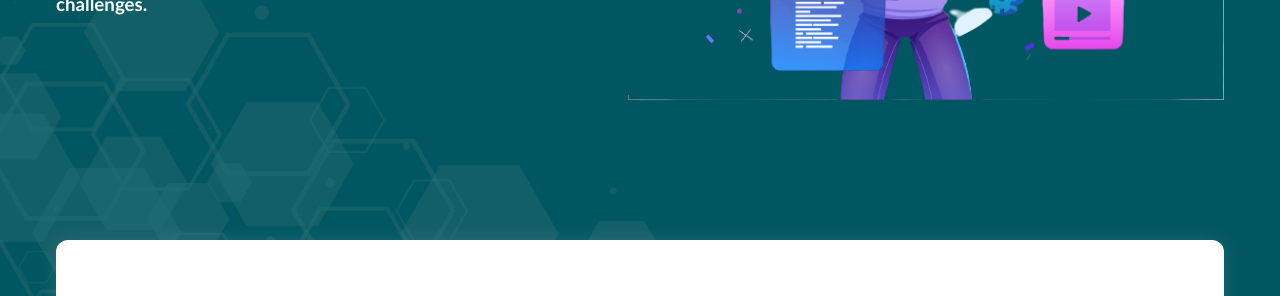
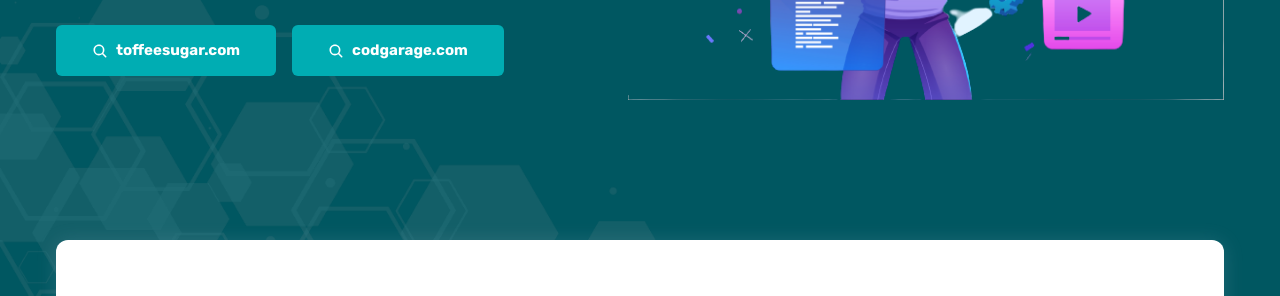
Before and after one commit to gulshanSharma11/Final-Portfolio-2, a plain HTML site: page index.html in a window 1280 px wide. Shown: the part 497-793 px from the top of the page. Drawn offline with nearby package versions, Linux system fonts and the light colour scheme; a script that the page names is missing.

Commit message:
Update index.html

```diff
--- a/index.html
+++ b/index.html
@@ -150,9 +150,28 @@
             <H3 style="color:white; font-family :'Trebuchet MS', 'Lucida Sans Unicode', 'Lucida Grande', 'Lucida Sans', Arial, sans-serif;">Self taught Full Stack Web Developer. <br>
             I am a passionate learner and always looking for new challenges.</H3><br>
 
-
+            <div class="wrapper">
+
+
+
+                <button class="btn has-before" onclick="window.open('https://toffeesugar.com', '_blank');">
+                  <ion-icon name="search"></ion-icon>
+
+                  <span class="span title-md">toffeesugar.com
+                  </span>
+
+                </button>
+                <button class="btn has-before" onclick="window.open('https://codgarage.com/leetcode/two-sum/', '_blank');">
+                  <ion-icon name="search"></ion-icon>
+
+                  <span class="span title-md">codgarage.com</span>
+
+                </button>
+
+              </div>
 
           </div>
+
 
           <figure class="hero-banner" data-reveal="right">
             <img src="./assets/images/about-removebg-preview.jpg" width="590" height="517" loading="eager" alt="hero banner" as="image"
```
